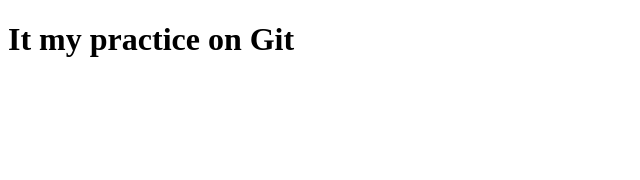
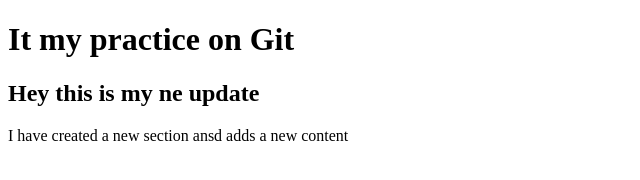
Before and after one commit to Mesele-Worku/gitPractice, a plain HTML site: page Pages/index.html in a window 1280 px wide. Shown: the whole page, without its empty margins (0-640 px from the left). Drawn offline with Linux system fonts and the light colour scheme.

Commit message:
New Section Added to an index

```diff
--- a/Pages/index.html
+++ b/Pages/index.html
@@ -7,5 +7,9 @@
   </head>
   <body>
     <h1>It my practice on Git</h1>
+    <h2>Hey this is my ne update</h2>
+    <section>
+      <p>I have created a new section ansd adds a new content</p>
+    </section>
   </body>
 </html>
```
